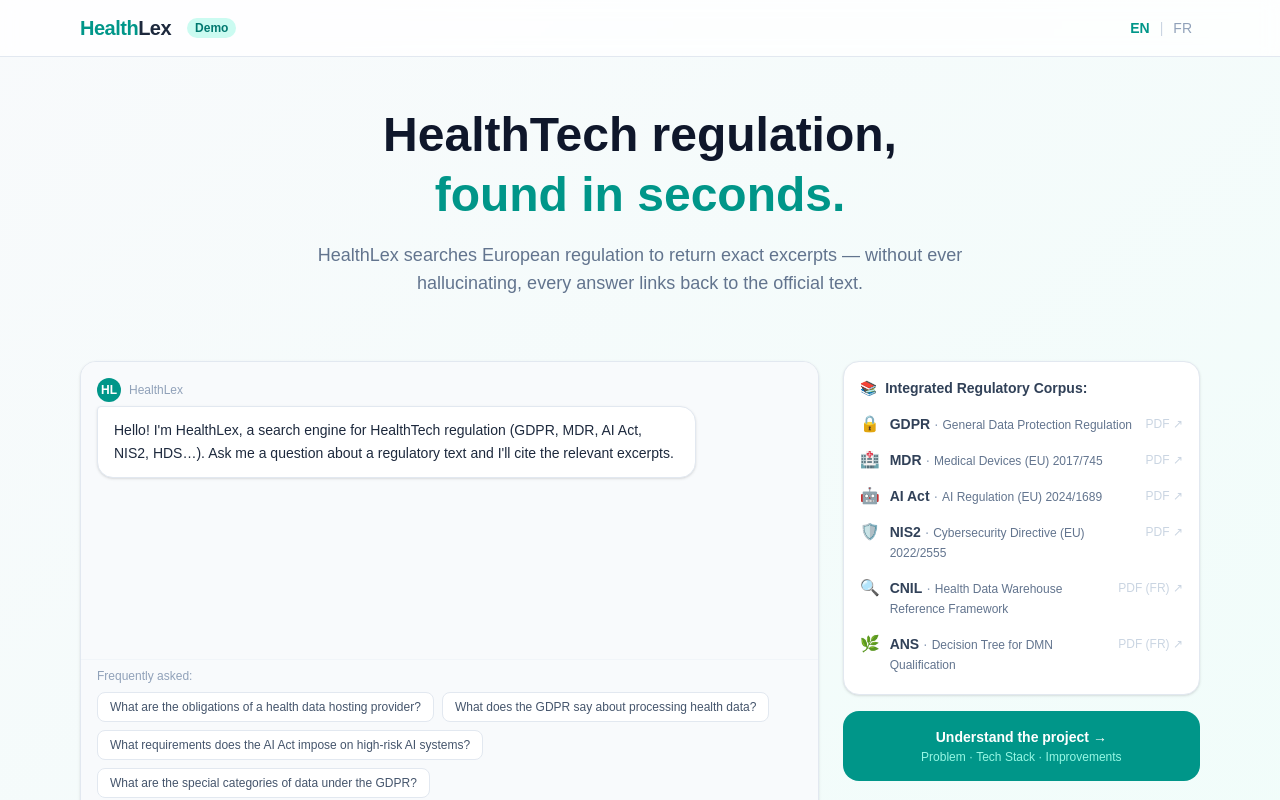
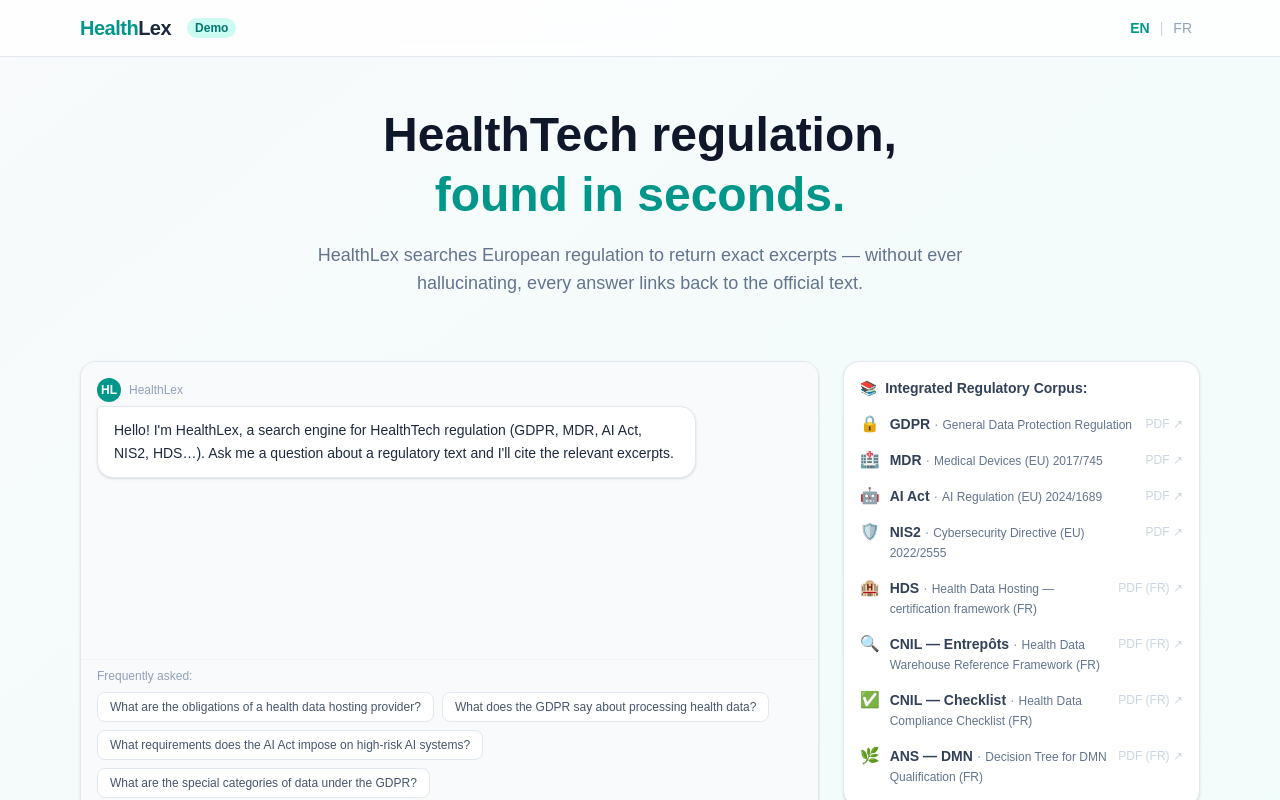
Before and after one commit to samuelpilot86/healthlex, a Next.js app: page / in a window 1280 px wide. Shown: the top 800 px of the page. Built offline with nearby package versions, Linux system fonts and the light colour scheme.

Commit message:
Expand corpus sidebar to 8 entries matching the thematic filter
- Split CNIL into two entries (Entrepôts / Checklist)
- Add HDS entry
- Rename ANS to ANS — DMN for consistency
- EN labels include (FR) tag for French-only documents

Co-Authored-By: Claude Sonnet 4.6 <noreply@anthropic.com>

```diff
--- a/app/page.tsx
+++ b/app/page.tsx
@@ -43,20 +43,38 @@ const CORPUS_ITEMS = [
     urlEn: "https://eur-lex.europa.eu/legal-content/EN/TXT/PDF/?uri=CELEX:32022L2555",
   },
   {
+    icon: "🏨",
+    labelFr: "HDS",
+    labelEn: "HDS",
+    descFr: "Hébergement de données de santé — référentiel de certification",
+    descEn: "Health Data Hosting — certification framework (FR)",
+    urlFr: "https://esante.gouv.fr/sites/default/files/media_entity/documents/ANS_referentiel-HDS_V1-1.pdf",
+    urlEn: null, // French authority — no official English version
+  },
+  {
     icon: "🔍",
-    labelFr: "CNIL",
-    labelEn: "CNIL",
+    labelFr: "CNIL — Entrepôts",
+    labelEn: "CNIL — Entrepôts",
     descFr: "Référentiel entrepôts de données de santé",
-    descEn: "Health Data Warehouse Reference Framework",
+    descEn: "Health Data Warehouse Reference Framework (FR)",
     urlFr: "https://www.cnil.fr/sites/cnil/files/atoms/files/referentiel_entrepot.pdf",
     urlEn: null, // French authority — no official English version
   },
   {
+    icon: "✅",
+    labelFr: "CNIL — Checklist",
+    labelEn: "CNIL — Checklist",
+    descFr: "Checklist mise en conformité données de santé",
+    descEn: "Health Data Compliance Checklist (FR)",
+    urlFr: "https://www.cnil.fr/sites/cnil/files/atoms/files/cnil_guide_securite_personnelle_sante.pdf",
+    urlEn: null, // French authority — no official English version
+  },
+  {
     icon: "🌿",
-    labelFr: "ANS",
-    labelEn: "ANS",
+    labelFr: "ANS — DMN",
+    labelEn: "ANS — DMN",
     descFr: "Arbre de décision qualification DMN",
-    descEn: "Decision Tree for DMN Qualification",
+    descEn: "Decision Tree for DMN Qualification (FR)",
     urlFr: "https://industriels.esante.gouv.fr/sites/default/files/media/document/ANS_DMN_Arbre-de-decision-DMn-V6_20231127.pdf",
     urlEn: null, // French authority — no official English version
   },
```
